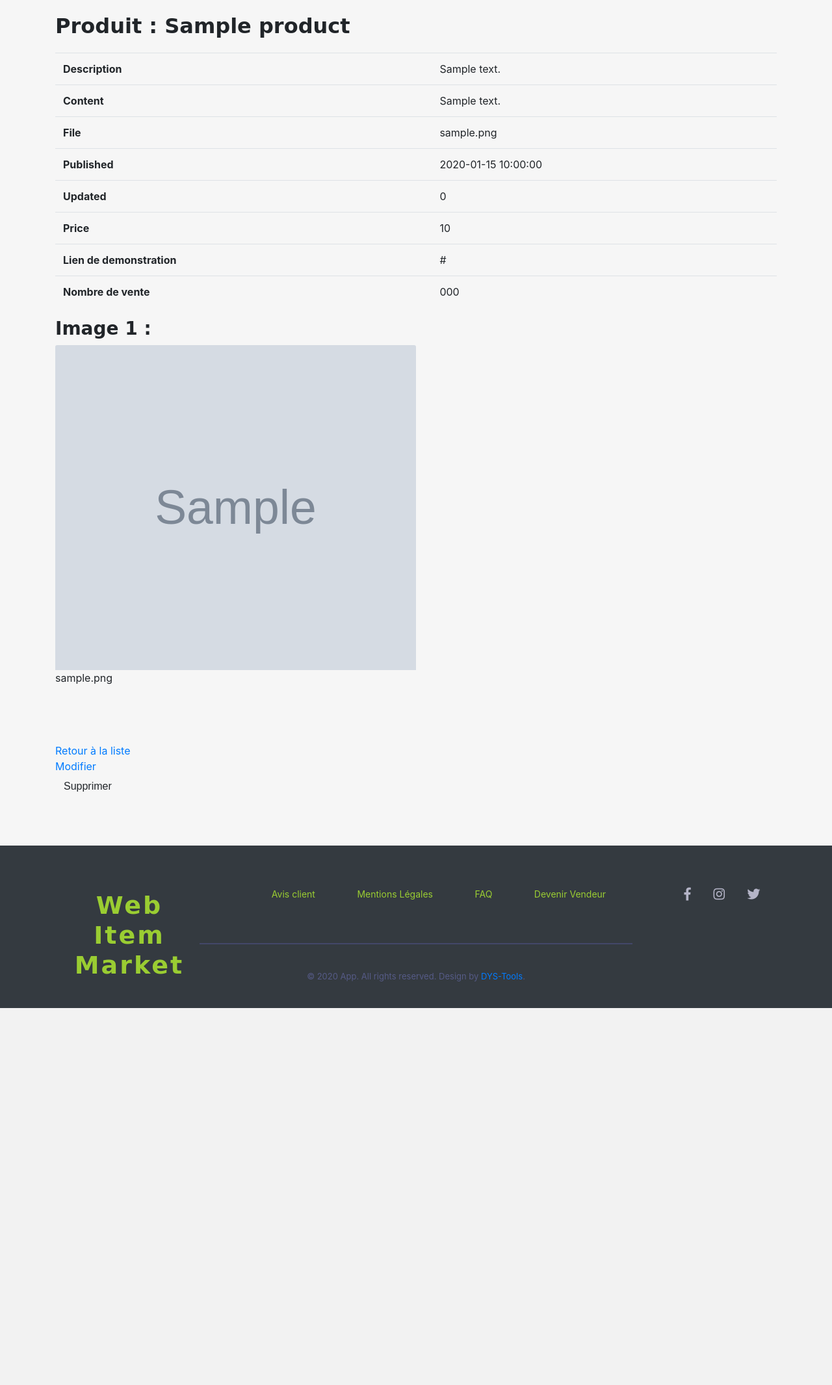
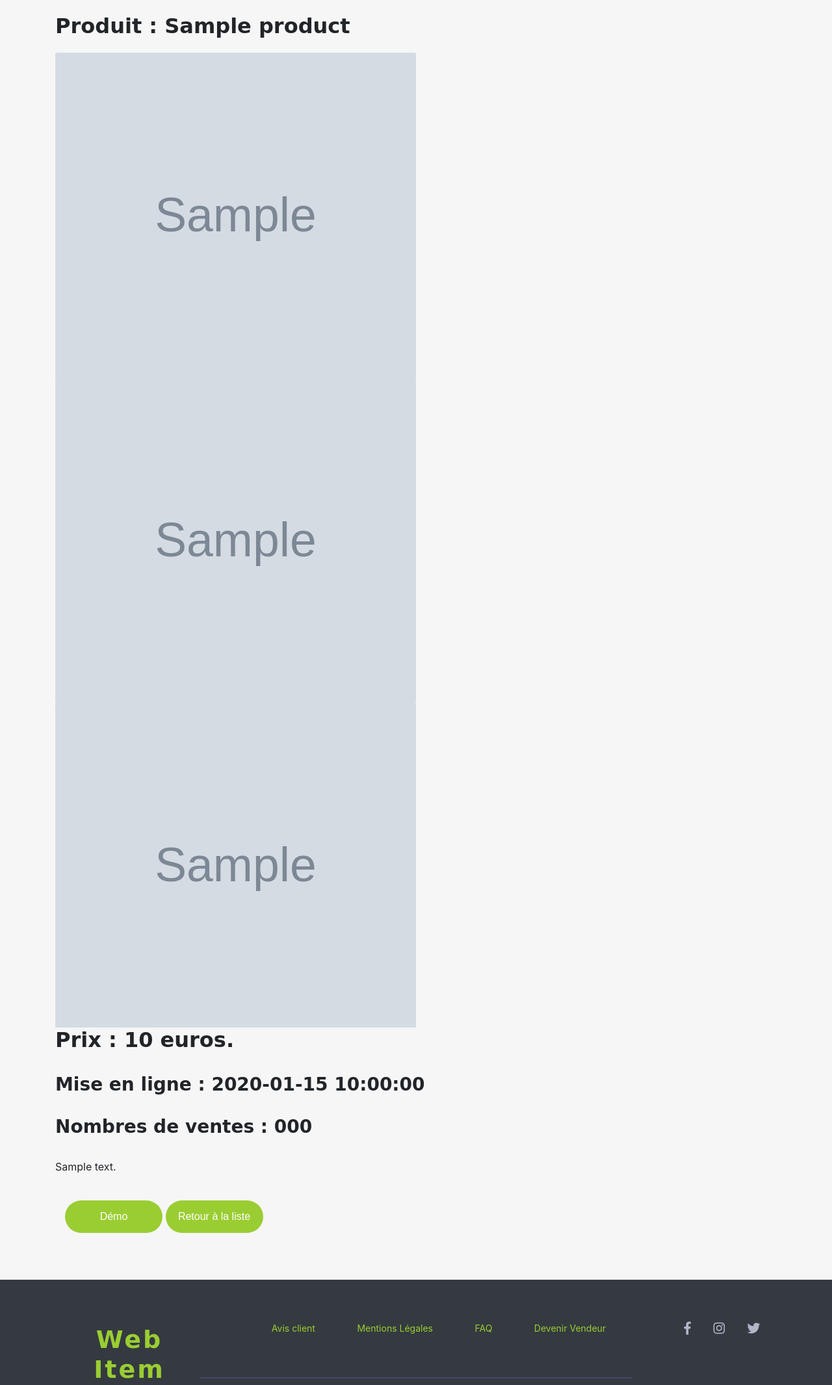
Before and after one commit to DYS-Tools/Sygma-Marketplace-Template, a Symfony app: template templates/product/show.html.twig in a window 1280 px wide. Shown: the part 56-2187 px from the top of the page at 65% size. Before the commit the page ends 1607 px from the top, so only its background shows below. Run offline with Twig, Linux system fonts and the light colour scheme; the template is opened without the code that fills it: most values are stand-ins (such as "Sample title", 1, 10 or a date in 2020); grey boxes marked "Sample" are stand-in pictures; some libraries are stand-ins or nearby versions.

Commit message:
[Templates] edit single page product

```diff
--- a/src/DataFixtures/ProductFixtures.php
+++ b/src/DataFixtures/ProductFixtures.php
@@ -75,7 +75,8 @@ class ProductFixtures extends Fixture implements DependentFixtureInterface
         $product3 = new Product();
         $product3->setName("Template HTML");
         $product3->setDescription("Boostrap & CSS");
-        $product3->setContent("Le template HTML/CSS avec boostrap..");
+        // Todo : add more word
+        $product3->setContent("Lorem ipsum dolor sit amiscing elit pellentesque habitant. Temprtor vitae ptique sur ridiculus mus mauris.");
         $product3->setFile("template-theme.zip");
         $product3->setPublished( new \DateTime() );
         $product3->setDemoLink("https://demo.projet3.com" );
--- a/templates/dashboard/myProduct.html.twig
+++ b/templates/dashboard/myProduct.html.twig
@@ -30,6 +30,10 @@
                     {%  endif  %}
                     <a href="{{ path('product_show', {'id': product.id}) }}" class="btn btn-primary">voir plus</a>
 
+                    <a href="{{ path('product_edit', {'id': product.id}) }}">Modifier</a> <!-- Todo -->
+
+                    {{ include('product/_delete_form.html.twig') }} <!-- Todo -->
+
                     {% if product.img1 != NULL %}
                         <img class="card-img-top" src="img/{{ product.img1 }}" alt="{{ product.name }}"
                             style=" width: 50%; height: 500px;">
--- a/templates/product/index.html.twig
+++ b/templates/product/index.html.twig
@@ -95,12 +95,12 @@
                     </button>
 
                     <button type="button">
-                        <a href="{{ path('product_show', {'id': product.id}) }}"> voir plus</a>
+                        <a href="{{ path('product_show', {'id': product.id}) }}"> Détails</a>
                     </button>
 
                     <button type="button">
                         {%   if product.demoLink != NULL %}
-                            <a href="{{ product.demoLink }}">Demo</a>
+                            <a href="{{ product.demoLink }}">Démo</a>
                         {% else %}
                             <p> Pas de démonstration.</p>
                         {%  endif  %}
--- a/templates/product/show.html.twig
+++ b/templates/product/show.html.twig
@@ -6,64 +6,47 @@
 <div class="container">
     <h1>Produit : {{ product.name }}</h1>
 
-    <table class="table">
-        <tbody>
-            <tr>
-                <th>Description</th>
-                <td>{{ product.description }}</td>
-            </tr>
-            <tr>
-                <th>Content</th>
-                <td>{{ product.content }}</td>
-            </tr>
-            <tr>
-                <th>File</th>
-                <td>{{ product.file }}</td>
-            </tr>
-            <tr>
-                <th>Published</th>
-                <td>{{ product.published ? product.published|date('Y-m-d H:i:s') : '' }}</td>
-            </tr>
-            <tr>
-                <th>Updated</th>
-                <td><!-- { { product.updated ? product.updated|date('Y-m-d H:i:s') : '' }} --> 0</td>
-            </tr>
-            <tr>
-                <th>Price</th>
-                <td>{{ product.price }}</td>
-            </tr>
-
-            <tr>
-                <th>Lien de demonstration</th>
-                <td>{{ product.demoLink }}</td>
-            </tr>
-
-            <tr>
-                <th>Nombre de vente</th>
-                <td>{{ product.numberSale}}</td>
-            </tr>
-        </tbody>
-    </table>
-
-    <h3> Image 1 : </h3>
     {% if product.img1 != NULL %}
         <img class="card-img-top" src="../img/{{ product.img1 }}" alt="{{ product.name }}"
              style=" width: 50%; height: 500px;">
-        <p><!-- Todo --> {{ product.img1 }}</p>
     {% endif %}
-    </br>
-    </br>
-    </br>
+
+    {% if product.img2 != NULL %}
+        <img class="card-img-top" src="../img/{{ product.img2 }}" alt="{{ product.name }}"
+             style=" width: 50%; height: 500px;">
+    {% endif %}
+
+    {% if product.img3 != NULL %}
+        <img class="card-img-top" src="../img/{{ product.img3 }}" alt="{{ product.name }}"
+             style=" width: 50%; height: 500px;">
+    {% endif %}
+    <br/>
+    <h2>Prix : {{ product.price }} euros. </h2>
+    <br/>
+    <h3>Mise en ligne : {{ product.published ? product.published|date('Y-m-d H:i:s') : '' }} </h3>
+    <br/>
+    <h3>Nombres de ventes : {{ product.numberSale}}</h3>
+    <br/>
+    <p> {{ product.content }} </p>
+    <br/>
 
 
 
-    <a href="{{ path('product_index') }}">Retour à la liste</a>
+    <div class="product-button">
+        <button type="button">
+            {%   if product.demoLink != NULL %}
+                <a href="{{ product.demoLink }}">Démo</a>
+            {% else %}
+                <p> Pas de démonstration.</p>
+            {%  endif  %}
+        </button>
+
+        <button type="button">
+            <a href="{{ path('product_index') }}">Retour à la liste</a>
+        </button>
+    </div>
+
     <br/>
 
-    <a href="{{ path('product_edit', {'id': product.id}) }}">Modifier</a>
-    <br/>
-
-    {{ include('product/_delete_form.html.twig') }}
-    <br/>
 </div>
 {% endblock %}
```
